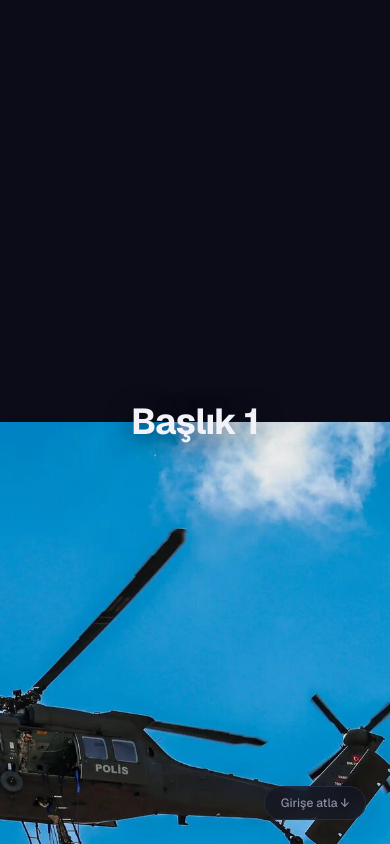
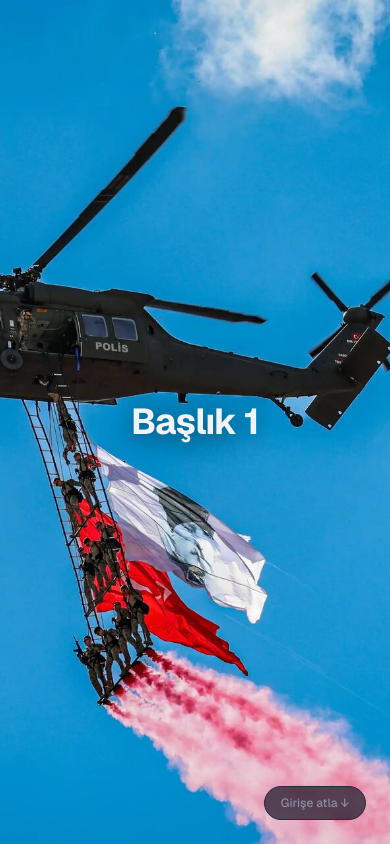
Before and after one commit to gencugurcan/t3-vira, a Next.js app: page /giris in a window 390 px wide. Shown: the top 844 px of the page. Built offline with nearby package versions, Linux system fonts and the light colour scheme.

Commit message:
Giris sayfasi parallax fotograf duzeltmeleri ve bg-4 gorseli guncellendi

```diff
--- a/src/app/giris/page.tsx
+++ b/src/app/giris/page.tsx
@@ -38,6 +38,11 @@ const ARKAPLAN_DEGISKENLERI = {
 } as React.CSSProperties;
 
 const BASLIKLAR = ["Başlık 1", "Başlık 2", "Başlık 3", "Başlık 4"];
+
+// Her parallax fotoğrafının ana öznesi (uçak/helikopter gövdesi) farklı
+// dikey konumda olduğu için bg-center yetmiyor; her görsele ayrı dikey
+// odak yüzdesi (bg-1..4 sırasıyla).
+const DIKEY_ODAK = [65, 50, 55, 40];
 
 export default function GirisSayfasi() {
   const router = useRouter();
@@ -111,23 +116,37 @@ export default function GirisSayfasi() {
         const bg = section.querySelector<HTMLElement>(".parallax-bg");
         if (!bg) return;
 
+        const odak = DIKEY_ODAK[i] ?? 50;
+
+        // bg-1 (i===0) odak noktası zaten aşağı kaydırılmış (65%); üstüne
+        // tam parallax kayması binince resmin cover-slack payı taşıp
+        // section 1/2 arasında koyu boşluk açıyordu. Sadece ilk section'da
+        // hareket miktarı yarıya indiriliyor, diğerleri (çarpan 1) aynı.
+        const hareketOrani = i === 0 ? 0.5 : 1;
+
         // ÖNEMLİ: backgroundPosition değerleri düz string DEĞİL, fonksiyon.
         // invalidateOnRefresh:true ile ekran boyutu değiştiğinde GSAP bu
         // fonksiyonları yeniden çağırıp değerleri tazeliyor; sabit bir
         // string olsaydı resize sonrası parallax bozuk görünürdü.
+        // calc(${odak}% + ...px): taban dikey odak noktası (ana özneyi
+        // gösteren nokta) + parallax kayma miktarı üst üste bindiriliyor.
         gsap.fromTo(
           bg,
           {
+            // i===0: sayfa yüklenir yüklenmez ("top top") bu değer aktif
+            // oluyor; offset'li versiyon resmi aşağı itip tepede koyu
+            // boşluk bırakıyordu. Bu yüzden ilk section'da başlangıç
+            // kayması yok, doğrudan dikey odak noktası kullanılıyor.
             backgroundPosition: () =>
               i
-                ? `50% ${-window.innerHeight * getRatio(bg)}px`
-                : `50% ${window.innerHeight * (1 - getRatio(bg))}px`,
+                ? `50% calc(${odak}% + ${-window.innerHeight * getRatio(bg) * hareketOrani}px)`
+                : `50% ${odak}%`,
           },
           {
             backgroundPosition: () =>
               i
-                ? `50% ${window.innerHeight * (1 - getRatio(bg))}px`
-                : `50% ${-window.innerHeight * getRatio(bg)}px`,
+                ? `50% calc(${odak}% + ${window.innerHeight * (1 - getRatio(bg)) * hareketOrani}px)`
+                : `50% calc(${odak}% + ${-window.innerHeight * getRatio(bg) * hareketOrani}px)`,
             ease: "none",
             scrollTrigger: {
               trigger: section,
@@ -179,8 +198,11 @@ export default function GirisSayfasi() {
           className="parallax-section relative flex min-h-screen w-full items-center justify-center overflow-hidden"
         >
           <div
-            className="parallax-bg absolute inset-0 -z-10 bg-cover bg-center bg-no-repeat"
-            style={{ backgroundImage: `var(--bg-${i + 1})` }}
+            className="parallax-bg absolute inset-0 -z-10 bg-cover bg-no-repeat"
+            style={{
+              backgroundImage: `var(--bg-${i + 1})`,
+              backgroundPosition: `center ${DIKEY_ODAK[i]}%`,
+            }}
             aria-hidden="true"
           />
 
@@ -280,6 +302,21 @@ export default function GirisSayfasi() {
           </form>
         </div>
       </section>
+
+      {/* ==========================================================
+          KAPANIŞ PAYI
+          Parallax section'larına dahil değil (GSAP/.parallax-section
+          seçicisine girmiyor), bu yüzden bg-1..4 ve DIKEY_ODAK'a
+          dokunmuyor. Sayfanın en altında login arka planının devamı
+          gibi doğal bir boşluk/pay bırakıyor.
+          ========================================================== */}
+      <div className="relative h-40 w-full overflow-hidden sm:h-56" aria-hidden="true">
+        <div
+          className="absolute inset-0 -z-20 bg-cover bg-no-repeat"
+          style={{ backgroundImage: "var(--bg-login)", backgroundPosition: "center 20%" }}
+        />
+        <div className="absolute inset-0 -z-10 bg-gradient-to-b from-background/90 to-background" />
+      </div>
     </div>
   );
 }
```
Also changed, not shown: public/images/giris/bg-4.jpg.
